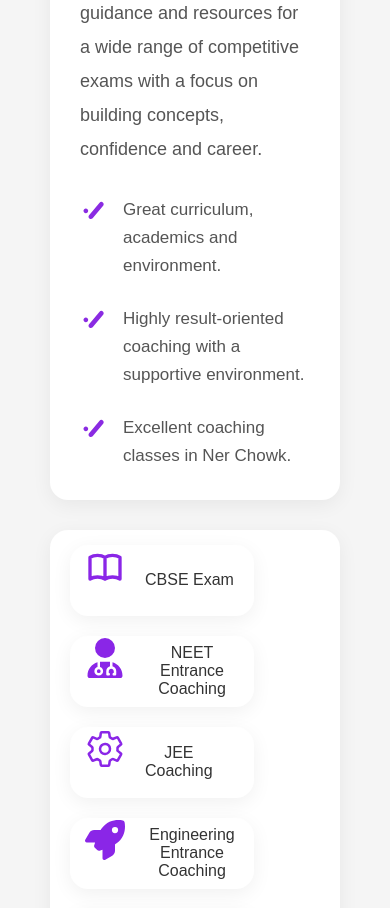
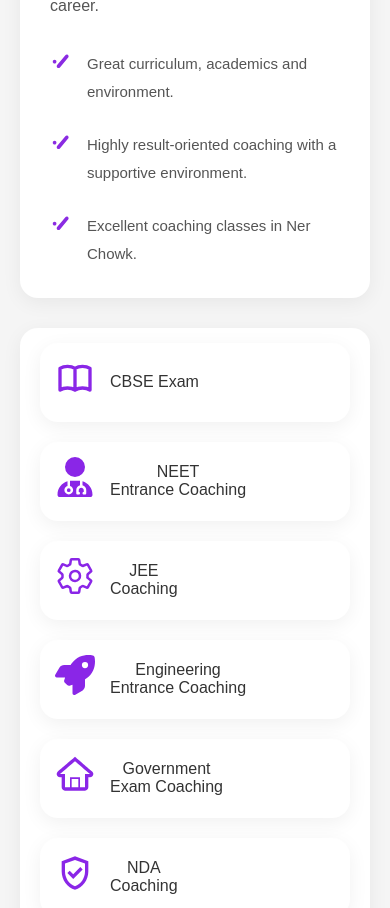
Before and after one commit to anchalkawal522-creator/shri-hari-classes-Nerchowk, a React (Vite) app: page / in a window 390 px wide. Shown: the part 1089-1997 px from the top of the page. Built offline with nearby package versions, Linux system fonts and the light colour scheme.

Commit message:
fix file

```diff
--- a/src/components/COURSES/cor.css
+++ b/src/components/COURSES/cor.css
@@ -1,17 +1,18 @@
-
-
 .courses{
     width: 100%;
     padding: 20px 50px;
     font-family: sans-serif;
     background-color: whitesmoke;
 }
+
+/* WHY US SECTION */
 .why-us {
     padding: 30px;
     text-align: center;
     background: whitesmoke;
 }
 
+/* MAIN LAYOUT */
 .main-all-about{
     display: flex;
     gap: 30px;
@@ -19,7 +20,6 @@
 }
 
 /* LEFT ABOUT */
-
 .frist-about{
     width: 28%;
     background: white;
@@ -31,7 +31,7 @@
 .heading-about h1{
     font-size: 34px;
     margin-bottom: 20px;
-    color:  blueviolet;
+    color: blueviolet;
 }
 
 .heading-about p{
@@ -63,12 +63,11 @@
     line-height: 28px;
 }
 
-/* COURSES */
-
+/* COURSES SECTION */
 .second-courses{
     width: 45%;
-        background: white;
-    padding:15px 20px;
+    background: white;
+    padding: 15px 20px;
     border-radius: 18px;
     text-align: center;
     box-shadow: 0 5px 20px rgba(0, 0, 0, 0.06);
@@ -76,24 +75,26 @@
 
 .all-courses{
     display: grid;
-    grid-template-columns: repeat(3,1fr);
+    grid-template-columns: repeat(3, 1fr);
     gap: 20px;
     align-items: center;
 }
 
+/* COURSE BOX */
 .box-course {
     background: white;
-    padding: 2px 15px;
+    padding: 15px;
     border-radius: 18px;
     text-align: center;
     box-shadow: 0 5px 20px rgba(0, 0, 0, 0.06);
+
     display: flex;
-    gap: 20px;
+    gap: 15px;
     align-items: center;
-    width: 184px;
+
+    width: 100%;
+    transition: 0.3s;
 }
-
-
 
 .box-course:hover{
     transform: translateY(-5px);
@@ -101,7 +102,6 @@
 
 .box-course h1{
     font-size: 40px;
-    margin-bottom: 18px;
     color: rgb(138, 38, 231);
 }
 
@@ -112,7 +112,6 @@
 }
 
 /* LOCATION */
-
 .third-location{
     width: 30%;
     background: white;
@@ -125,12 +124,7 @@
     display: flex;
     gap: 18px;
 }
-.link-item button {
-    /* padding: 0px 0; */
-    border: none;
-    background: none;
-    font-size: 20px;
-}
+
 .address-icon{
     font-size: 30px;
     color: #111;
@@ -213,9 +207,17 @@
     color: #444;
 }
 
+/* =======================
+   RESPONSIVE DESIGN
+======================= */
 
 
-@media(max-width:1200px){
+@media(max-width: 1386px){
+    .all-courses{
+        grid-template-columns: repeat(2, 1fr);
+    }
+}
+@media(max-width: 1200px){
 
     .main-all-about{
         flex-direction: column;
@@ -226,25 +228,52 @@
     .third-location{
         width: 100%;
     }
+      .all-courses{
+        grid-template-columns: repeat(3, 1fr);
+    }
+}
+
+
+
+
+
+@media(max-width: 992px){
+    .main-all-about{
+        flex-direction: column;
+    }
+}
+
+/* Mobile layout */
+@media(max-width: 768px){
+
+    .courses{
+        padding: 20px;
+    }
+
 
 }
 
-@media(max-width:768px){
+/* Small mobile */
+@media(max-width: 500px){
 
     .all-courses{
-        grid-template-columns: repeat(2,1fr);
-    }
-
-}
-
-@media(max-width:500px){
-
-    .all-courses{
-        grid-template-columns: repeat(1,1fr);
+        grid-template-columns: 1fr;
     }
 
     .heading-about h1{
-        font-size: 28px;
+        font-size: 24px;
     }
 
+    .heading-about p{
+        font-size: 16px;
+        line-height: 28px;
+    }
+
+    .icon-con-about h1{
+        font-size: 22px;
+    }
+
+    .icon-con-about p{
+        font-size: 15px;
+    }
 }
--- a/src/components/NAVBAR/nav.css
+++ b/src/components/NAVBAR/nav.css
@@ -13,6 +13,8 @@
     justify-content:space-between;
     align-items:center;
     padding:18px 50px;
+        flex-wrap: wrap;
+    gap: 20px;
 }
 
 .logo img{
@@ -92,6 +94,7 @@
 
     .menu ul{
         gap:25px;
+
     }
 
     .menu li{
```
